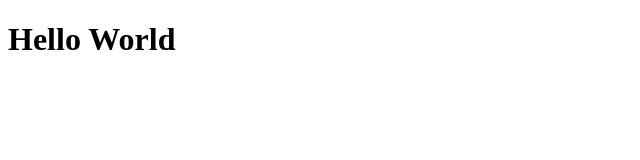
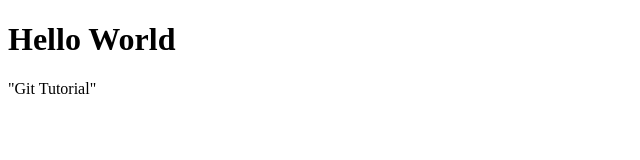
Before and after one commit to arun-t-u/git-tutorial, a plain HTML site: page index.html in a window 1280 px wide. Shown: the whole page, without its empty margins (0-640 px from the left). Drawn offline with Linux system fonts and the light colour scheme.

Commit message:
index file edited for merge

```diff
--- a/index.html
+++ b/index.html
@@ -5,5 +5,6 @@
 </head>
 <body>
 	<h1>Hello World</h1>
+	"Git Tutorial"
 </body>
 </html>
```
